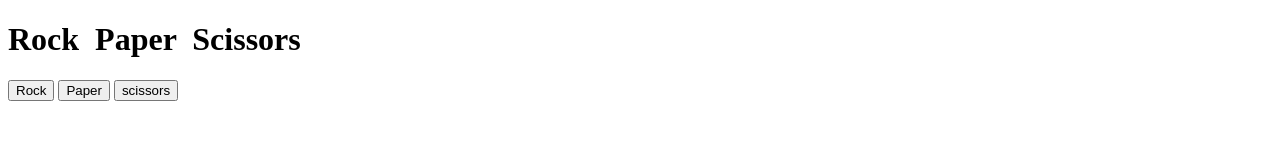
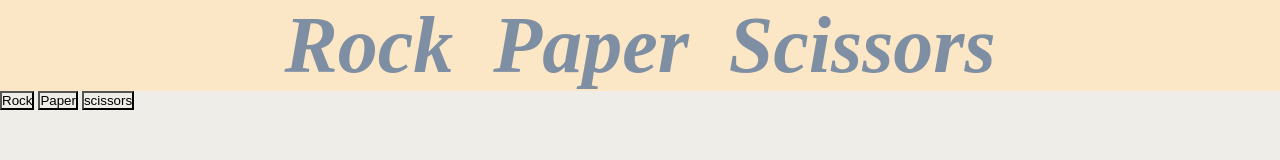
Before and after one commit to rutokenneth/rock-paper-scissors, a plain HTML site: page index.html in a window 1280 px wide. Drawn offline with Linux system fonts and the light colour scheme.

Commit message:
Chore: Added interactivity to the buttons via js

```diff
--- a/index.html
+++ b/index.html
@@ -4,12 +4,25 @@
     <meta charset="UTF-8">
     <meta name="viewport" content="width=device-width, initial-scale=1.0">
     <title>Rock Paper Scissors</title>
-    <script src="main.js"></script>
+    <link rel="preconnect" href="https://fonts.googleapis.com">
+    <link rel="preconnect" href="https://fonts.gstatic.com" crossorigin>
+    <link href="https://fonts.googleapis.com/css2?family=Inter:wght@300;400;500;600;700&family=Roboto:wght@400;500;700&display=swap" rel="stylesheet">
+    <link rel="stylesheet" href="styles.css">
 </head>
 <body>
-    <h1 class="header">Rock &nbsp;Paper &nbsp;Scissors</h1>
-    <button onclick="playGame('Rock')">Rock</button>
-    <button onclick="playGame('Paper')">Paper</button>
-    <button onclick="playGame('Scissors')">scissors</button>
+    <main class="container">
+        <header class="header">
+            <h1 class="header">Rock &nbsp;Paper &nbsp;Scissors</h1>
+
+        </header>
+
+        <div class="controls">
+            <button id="rock">Rock</button>
+            <button id="paper">Paper</button>
+            <button id="scissors">scissors</button>
+        </div>
+
+    </main>
+    <script src="main.js"></script>
 </body>
 </html>
--- a/main.js
+++ b/main.js
@@ -56,3 +56,20 @@ function playGame(playerSelection) {
     alert(`You move was ${playerSelection}. The computer picked ${computerSelection}. ${result}`)
     alert(`Your score is ${playerScore}. The Machine's Score is ${computerScore}`)
 }
+
+// Making the buttons interactive
+
+const rockBtn = document.querySelector('#rock');
+rockBtn.addEventListener('click', () => {
+    playGame("Rock");
+});
+
+const paperBtn = document.querySelector('#paper');
+paperBtn.addEventListener('click', () => {
+    playGame("Paper");
+});
+
+const scissorsBtn = document.querySelector('#scissors');
+scissorsBtn.addEventListener('click', () => {
+    playGame("Score");
+});
--- /dev/null
+++ b/styles.css
@@ -0,0 +1,18 @@
+* {
+    padding: 0;
+    margin: 0;
+    background-color: #EEEDE7;
+}
+
+.header {
+    display: flex;
+    justify-content: center;
+    min-height: 60px;
+    background-color: #FBE7C6;
+}
+
+header > h1 {
+    font-size: 5em;
+    font-style: italic;
+    color: #7F8FA3;
+}
```
